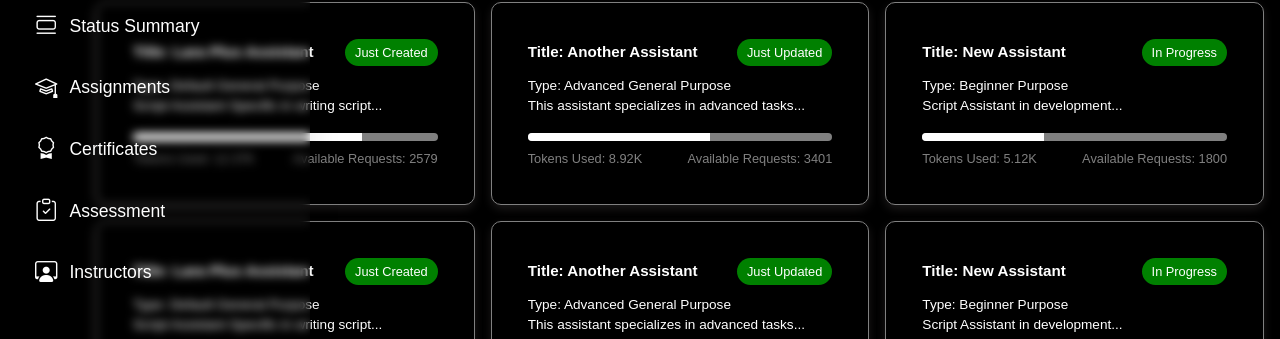
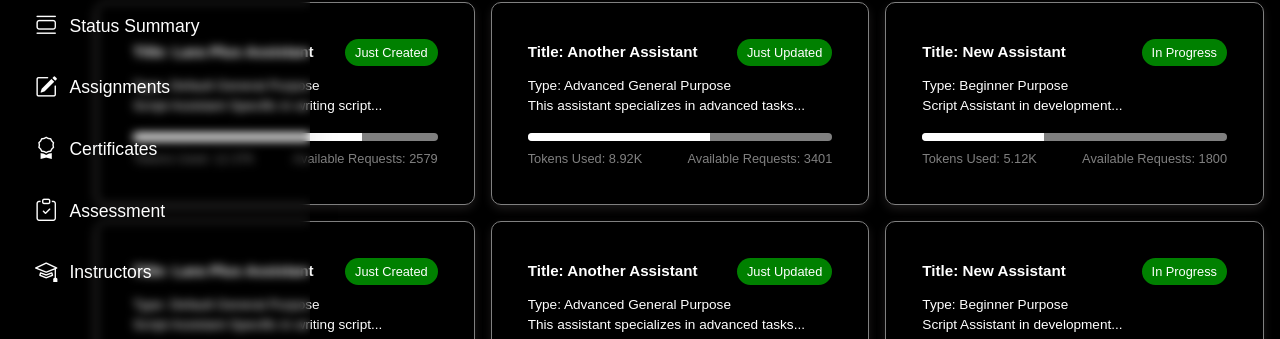
Before and after one commit to ibrahimsaber1/LARA-Platform-Frontend, a React (Vite) app: page / in a window 1280 px wide. Shown: the part 287-626 px from the top of the page. Built offline with nearby package versions, Linux system fonts and the light colour scheme.

Commit message:
edit the sidebar icons

```diff
--- a/src/Components/Layout/Sidebar/Sidebar.css
+++ b/src/Components/Layout/Sidebar/Sidebar.css
@@ -137,7 +137,7 @@ ul {
   width: 100%;
   text-align: center;
   color: #fff;
-  padding: 15px 0;
+  padding: 15px 5px;
   cursor: pointer;
   flex-shrink: 0; /* Prevent shrinking */
   transition: transform 0.4s ease;
@@ -192,6 +192,5 @@ ul {
 /* When sidebar is collapsed, adjust sub-menu padding */
 .sidebar.sidebarCollapsed .collapse {
   padding-left: 0; /* Removes indentation */
-  /* Alternatively, set to a smaller value to maintain slight indentation */
-  /* padding-left: 10px; */
+
 }
--- a/src/Components/Layout/Sidebar/Sidebar.jsx
+++ b/src/Components/Layout/Sidebar/Sidebar.jsx
@@ -189,8 +189,8 @@ const Sidebar = () => {
           <li>
             <a href="/assignments" className="sidebar-link">
               <div>
-                <i className="bi bi-mortarboard sidebar-icon"></i>
-                <span>Assignments</span>
+              <i className="bi bi-pencil-square sidebar-icon"></i>
+              <span>Assignments</span>
               </div>
             </a>
           </li>
@@ -213,7 +213,7 @@ const Sidebar = () => {
           <li>
             <a href="/instructors" className="sidebar-link">
               <div>
-                <i className="bi bi-person-workspace sidebar-icon"></i>
+              <i className="bi bi-mortarboard sidebar-icon"></i>
                 <span>Instructors</span>
               </div>
             </a>
```
